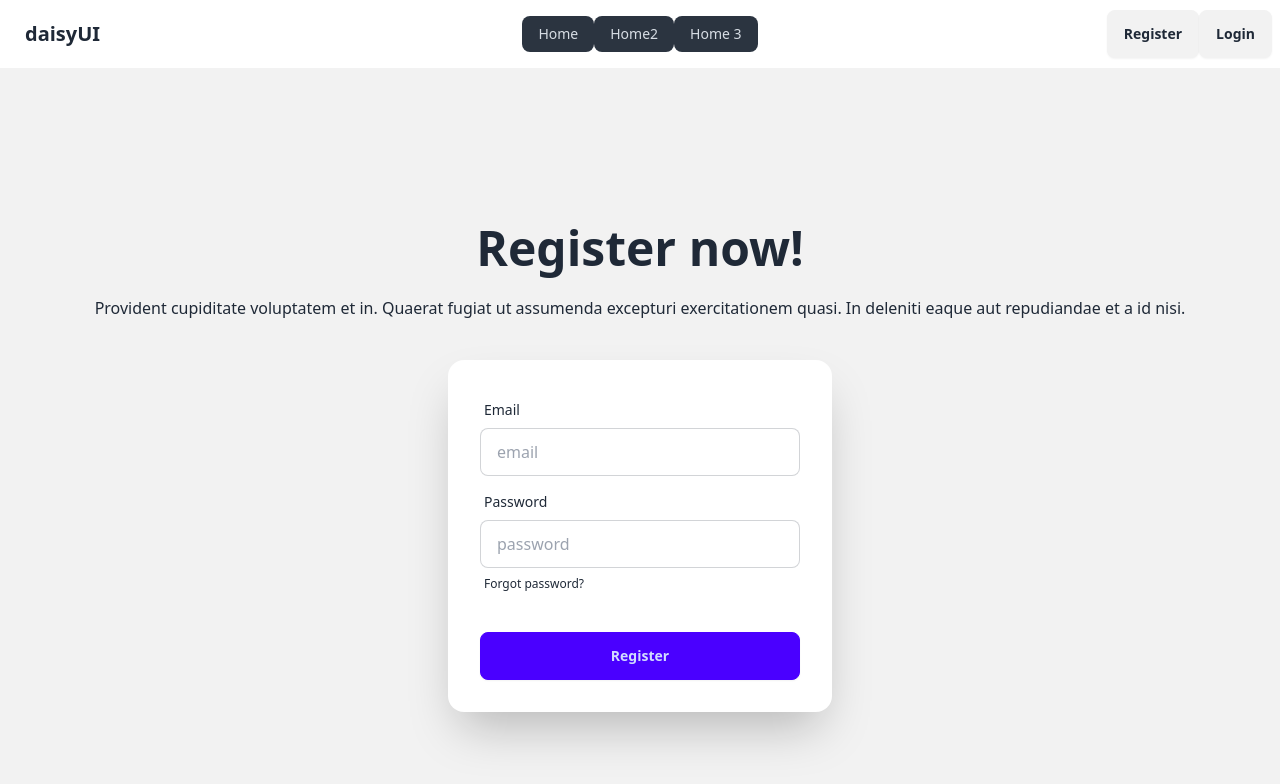
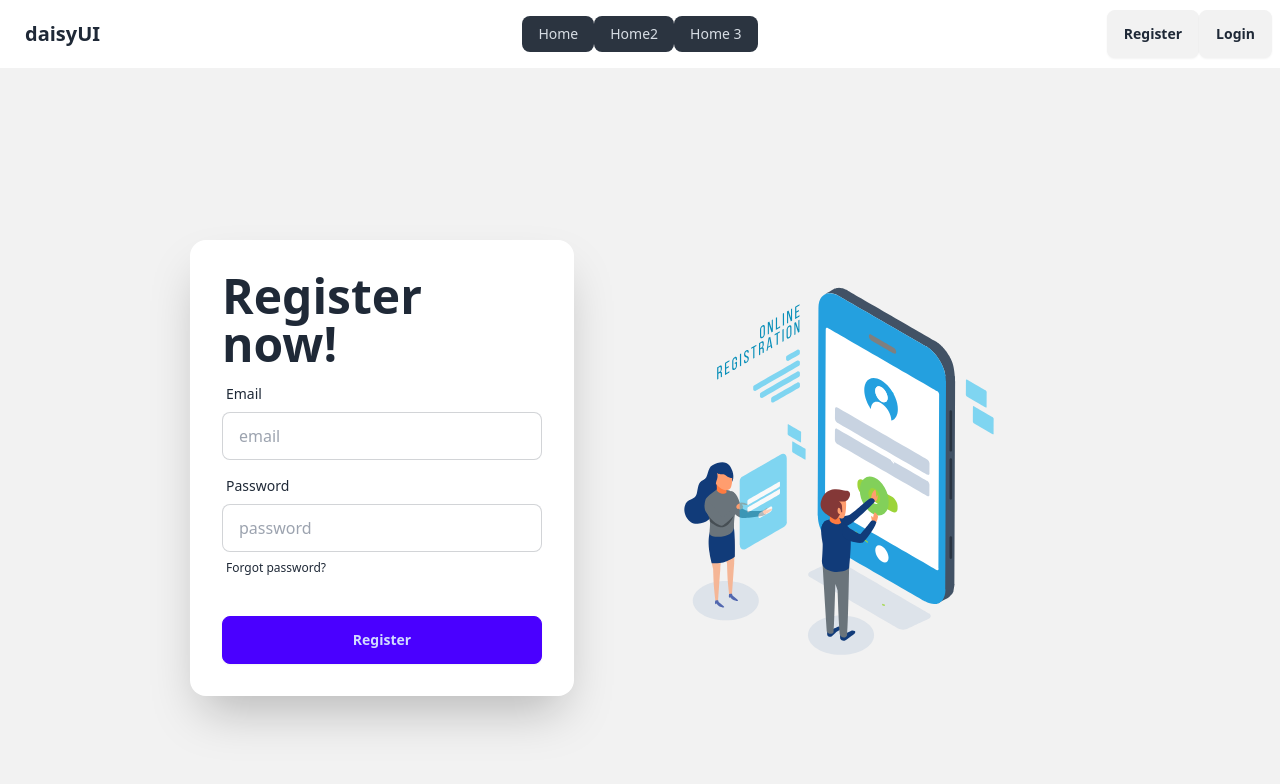
Before and after one commit to arman-miaa/job-portal-client, a React (Vite) app: page /register in a window 1280 px wide. Shown: the top 784 px of the page. Built offline with nearby package versions, Linux system fonts and the light colour scheme.

Commit message:
added lottie for animation on register page

```diff
--- a/package.json
+++ b/package.json
@@ -12,6 +12,7 @@
   "dependencies": {
     "install": "^0.13.0",
     "localforage": "^1.10.0",
+    "lottie-react": "^2.4.0",
     "match-sorter": "^8.0.0",
     "npm": "^10.9.2",
     "react": "^18.3.1",
--- a/src/pages/Register/Register.jsx
+++ b/src/pages/Register/Register.jsx
@@ -1,20 +1,17 @@
+import Lottie from "lottie-react";
 
-
+import registerlottieData from '../../assets/lottie/register.json'
 const Register = () => {
     return (
       <div>
         <div className="hero bg-base-200 min-h-screen">
-          <div className="hero-content flex-col ">
+          <div className="hero-content flex-col lg:flex-row-reverse">
             <div className="text-center ">
-              <h1 className="text-5xl font-bold">Register now!</h1>
-              <p className="py-6">
-                Provident cupiditate voluptatem et in. Quaerat fugiat ut
-                assumenda excepturi exercitationem quasi. In deleniti eaque aut
-                repudiandae et a id nisi.
-              </p>
+            <Lottie animationData={registerlottieData}></Lottie>
             </div>
             <div className="card bg-base-100 w-full max-w-sm shrink-0 shadow-2xl">
               <form className="card-body">
+              <h1 className="text-5xl font-bold">Register now!</h1>
                 <div className="form-control">
                   <label className="label">
                     <span className="label-text">Email</span>
```
Also changed, not shown: 1 other file (tests, documents, lock files or other folders).
